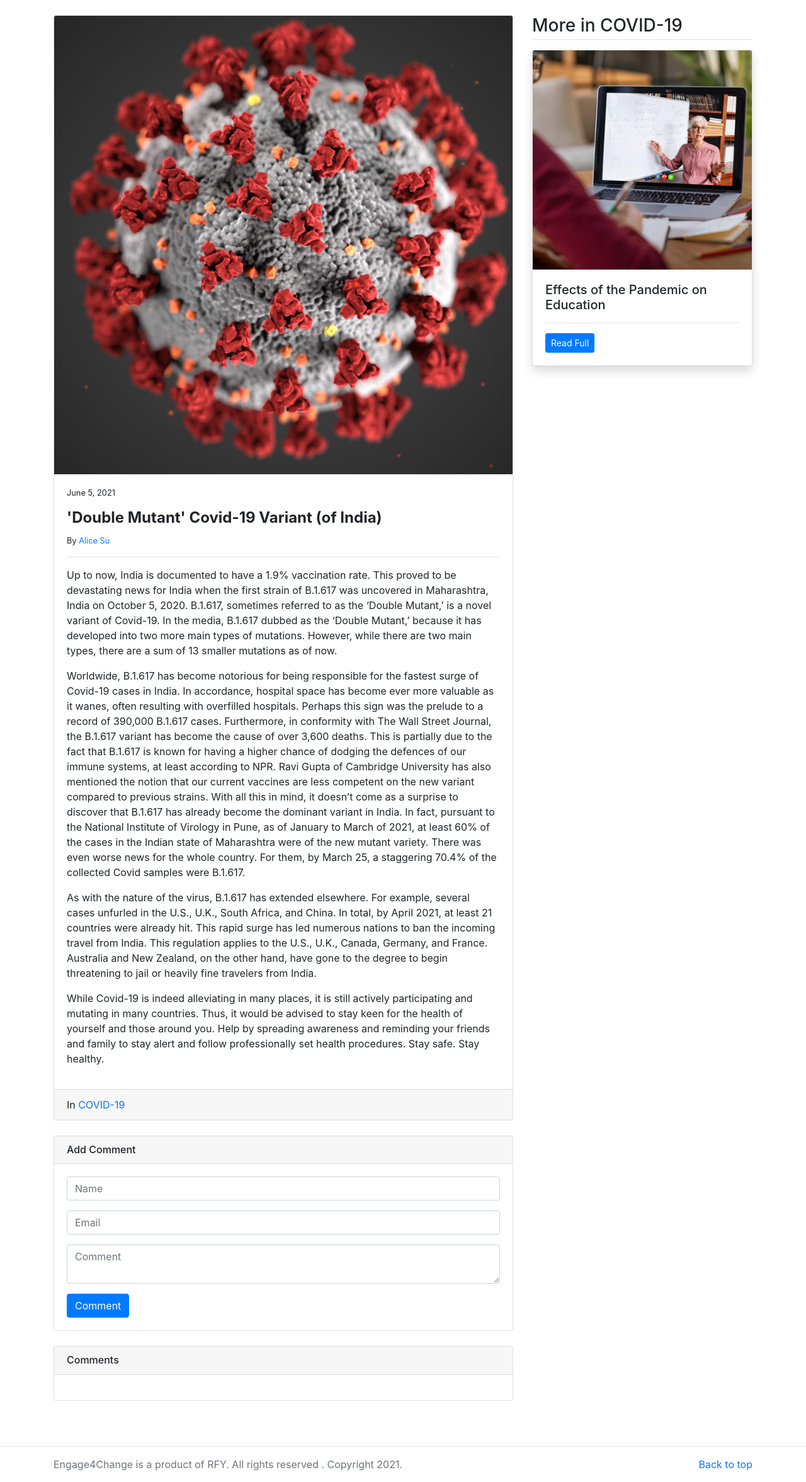
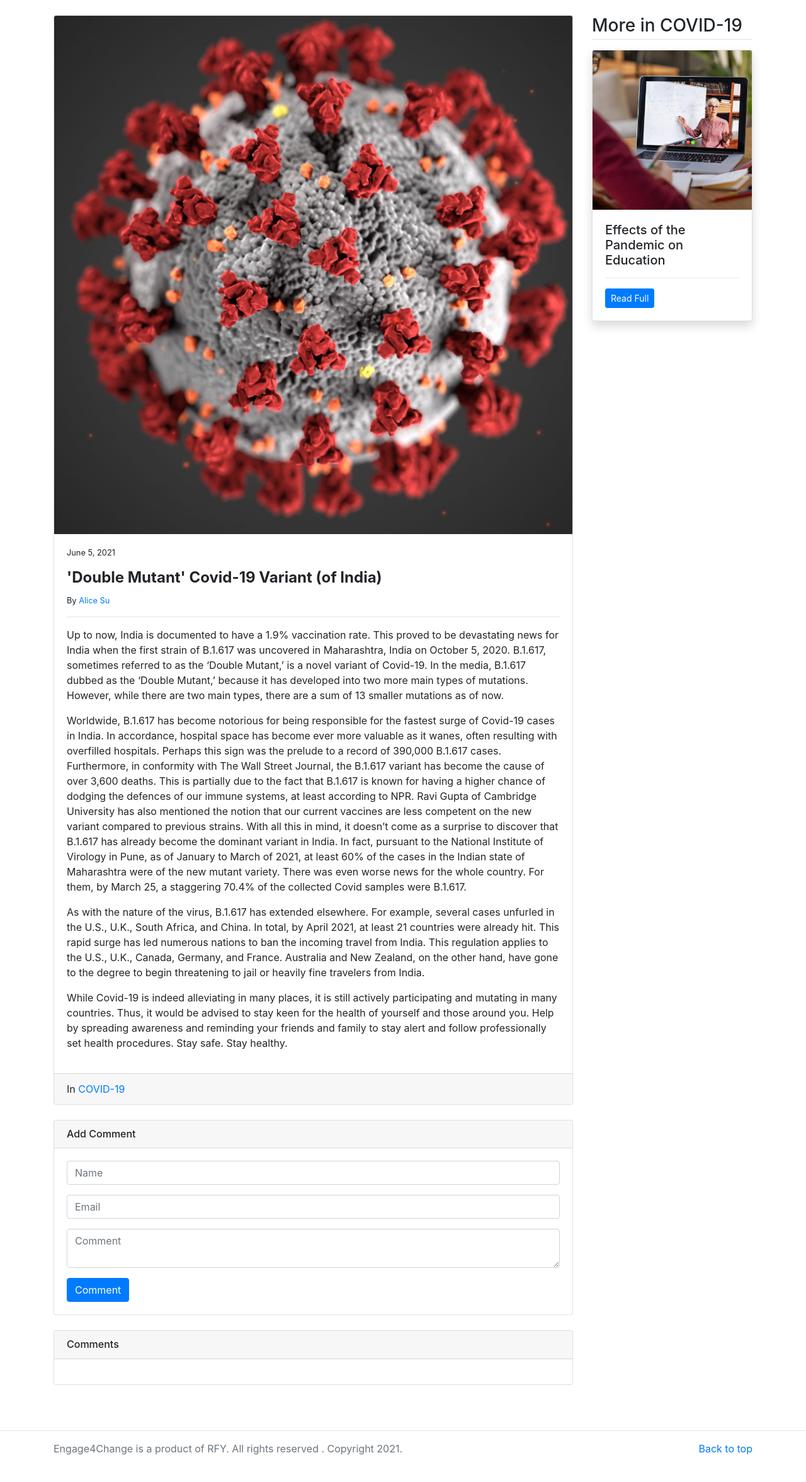
Before and after one commit to jkc33/cpa-website-django, a Django app: page /detail/6 in a window 1280 px wide. Shown: the part 56-2409 px from the top of the page at 63% size. After the commit the page ends 2366 px from the top, so only its background shows below. Run offline with Django 3.2, Linux system fonts and the light colour scheme; data comes from the database, SQL or seed files in the repository; data that the repository does not hold is empty; some libraries are stand-ins or nearby versions.

Commit message:
updated detail.html styling

```diff
--- a/main/templates/detail.html
+++ b/main/templates/detail.html
@@ -4,7 +4,7 @@
     <!-- featured news -->
     <div class="row my-3">
         <!-- Left -->
-        <div class="col-md-8">
+        <div class="col-md-9">
             <div class="card mb-3">
                 <img src="/media/{{news.image}}" class="card-img-top" alt="{{news.title}}">
                 <div class="card-body">
@@ -61,7 +61,7 @@
             </div>
         </div>
         <!-- Related News -->
-        <div class="col-md-4" style="max-height: 1500px; overflow: auto;">
+        <div class="col-md-3" style="max-height: 2000px; overflow: auto;">
             <h3 class="mb-3 border-bottom pb-1">More in {{news.category.title}}</h3>
             <!-- Category Box -->
             {% for news in related_news %}
```
